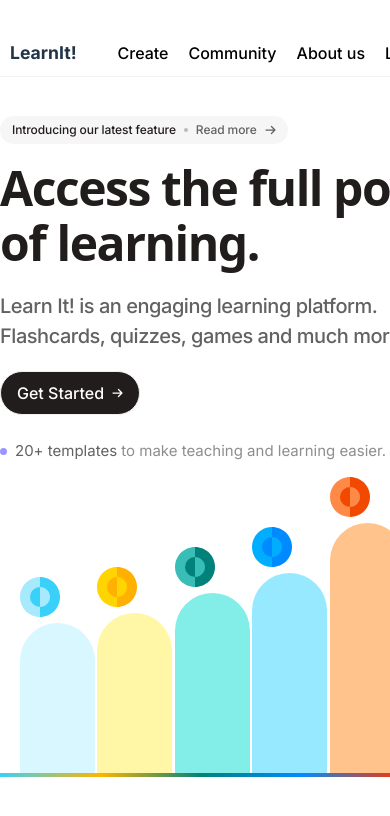
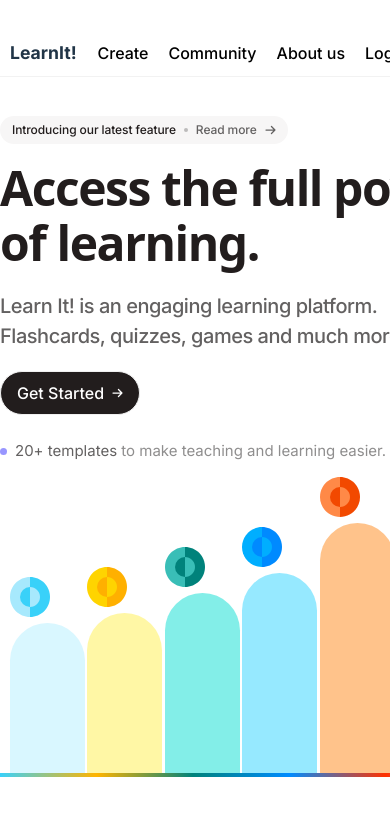
Before and after one commit to tanyagrr/first-project, a React (Vite) app: page / in a window 390 px wide. Shown: the top 816 px of the page. Built offline with nearby package versions, Linux system fonts and the light colour scheme.

Commit message:
fix media query

```diff
--- a/src/App.css
+++ b/src/App.css
@@ -267,4 +267,8 @@ and (max-width: 480px)  {
     .cone {
       width: 75px;
     }
+    .illustration {
+      margin-left: 10px;
+      margin-right: 10px;
+    }
 }
```
